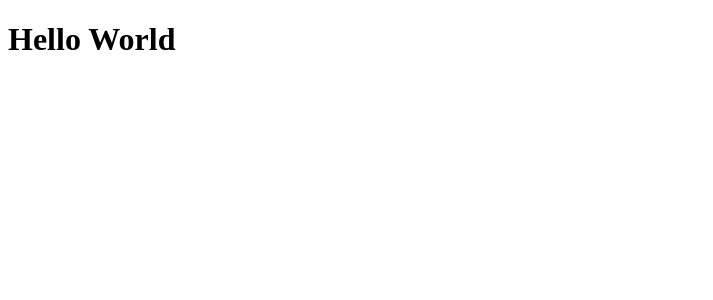
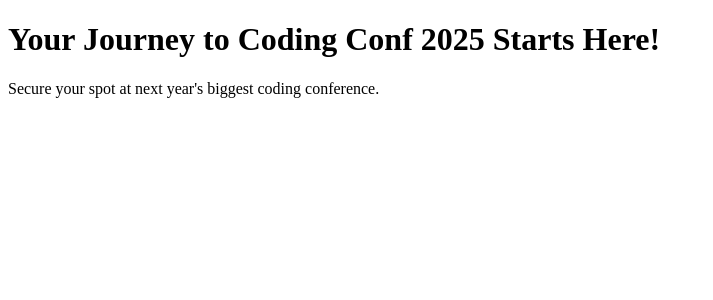
Before and after one commit to micha1bak/frontend-mentor-ticket-generator, a React (Vite) app: page / in a window 1280 px wide. Shown: the top 300 px of the page, without its empty margins (0-713 px from the left). Built offline with nearby package versions, Linux system fonts and the light colour scheme.

Commit message:
added content to DefaultHeader

```diff
--- a/src/App.jsx
+++ b/src/App.jsx
@@ -1,7 +1,9 @@
+import { DefaultHeader } from "./components/DefaultHeader";
+
 function App() {
   return (
     <div className="App">
-      <h1>Hello World</h1>
+      <DefaultHeader />
     </div>
   );
 }
--- /dev/null
+++ b/src/components/DefaultHeader.jsx
@@ -0,0 +1,8 @@
+export function DefaultHeader() {
+  return (
+    <>
+      <h1>Your Journey to Coding Conf 2025 Starts Here!</h1>
+      <p>Secure your spot at next year's biggest coding conference.</p>
+    </>
+  )
+}
--- a/vite.config.js
+++ b/vite.config.js
@@ -4,6 +4,7 @@ import react from '@vitejs/plugin-react';
 export default defineConfig({
   plugins: [react()],
   server: {
+    host: '0.0.0.0',
     port: 3000
   },
 });
```
Also changed, not shown: src/components/Avatar.jsx (added), src/components/Button.jsx (added), src/components/Email.jsx (added), src/components/GithubUsername.jsx (added), src/components/Name.jsx (added), src/components/Ticket.jsx (added).
